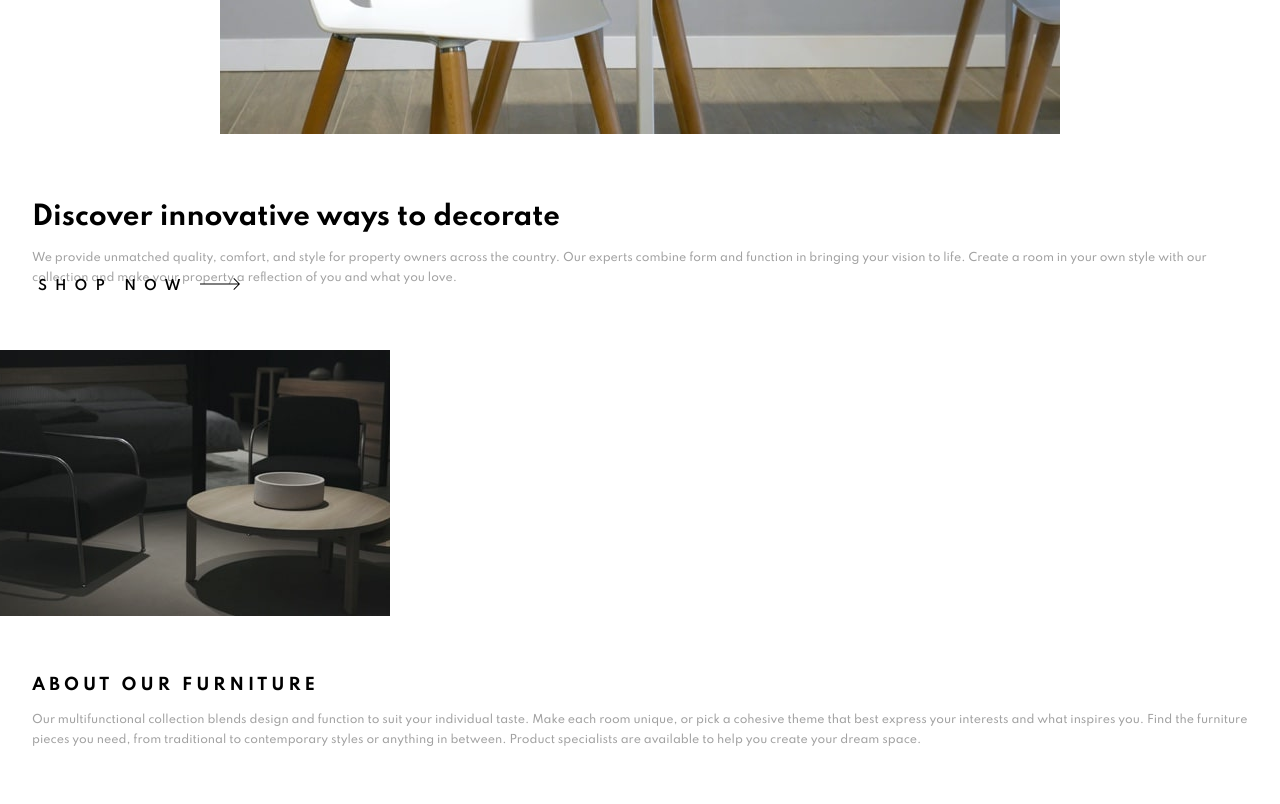
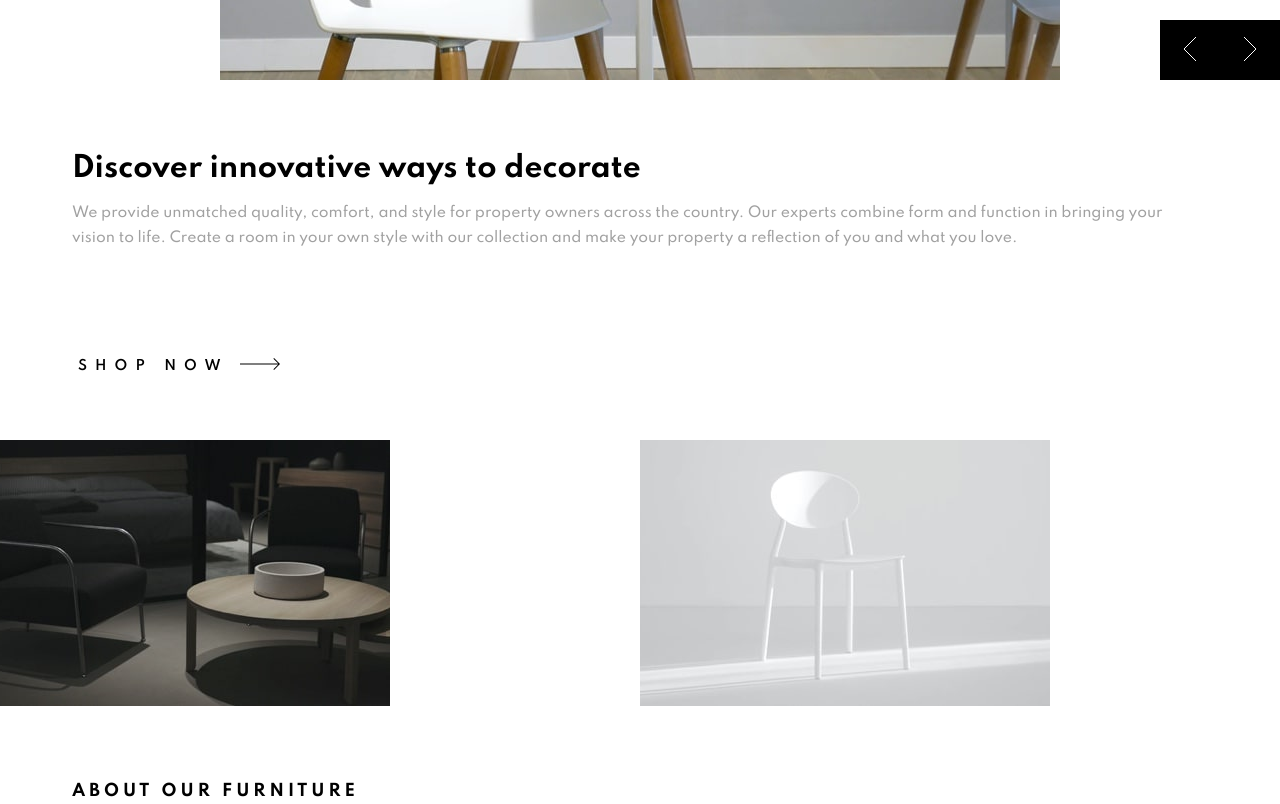
Before and after one commit to jesusrmz19/roomhomepage, a website built with Parcel: page index.html in a window 1280 px wide. Shown: the part 400-1204 px from the top of the page. Built offline with nearby package versions, Linux system fonts and the light colour scheme.

Commit message:
Add styles for 700 - 900 px tablets

```diff
--- a/src/css/about.css
+++ b/src/css/about.css
@@ -30,3 +30,31 @@
     object-position: -60px;
   }
 }
+@media only screen and (min-width: 700px) {
+  .about {
+    display: grid;
+    grid-template-columns: repeat(2, 1fr);
+    grid-template-rows: auto auto;
+  }
+  .about--img {
+    grid-row: 1;
+  }
+  .about--img_left {
+    grid-column: 1/2;
+  }
+  .about--img_right {
+    grid-column: 2/-1;
+  }
+  .about--txt {
+    grid-column: 1/-1;
+    grid-row: 2;
+    padding: 4.5rem;
+  }
+
+  .about--txt h3 {
+    font-size: 16px;
+  }
+  .about--txt p {
+    font-size: 14px;
+  }
+}
--- a/src/css/slider.css
+++ b/src/css/slider.css
@@ -110,3 +110,28 @@
     bottom: 45px;
   }
 }
+
+@media only screen and (min-width: 700px) {
+  .slider {
+    height: 840px;
+  }
+  .slide--img {
+    max-height: 480px;
+  }
+  .slide--txt {
+    padding: 4.5rem;
+  }
+  .slide--txt h3 {
+    font-size: 28px;
+  }
+  .slide--txt p {
+    font-size: 14px;
+  }
+  .slider__btn {
+    top: calc(480px - var(--btnsize));
+  }
+  .btn__shop {
+    left: 4.5rem;
+    bottom: 65px;
+  }
+}
```
